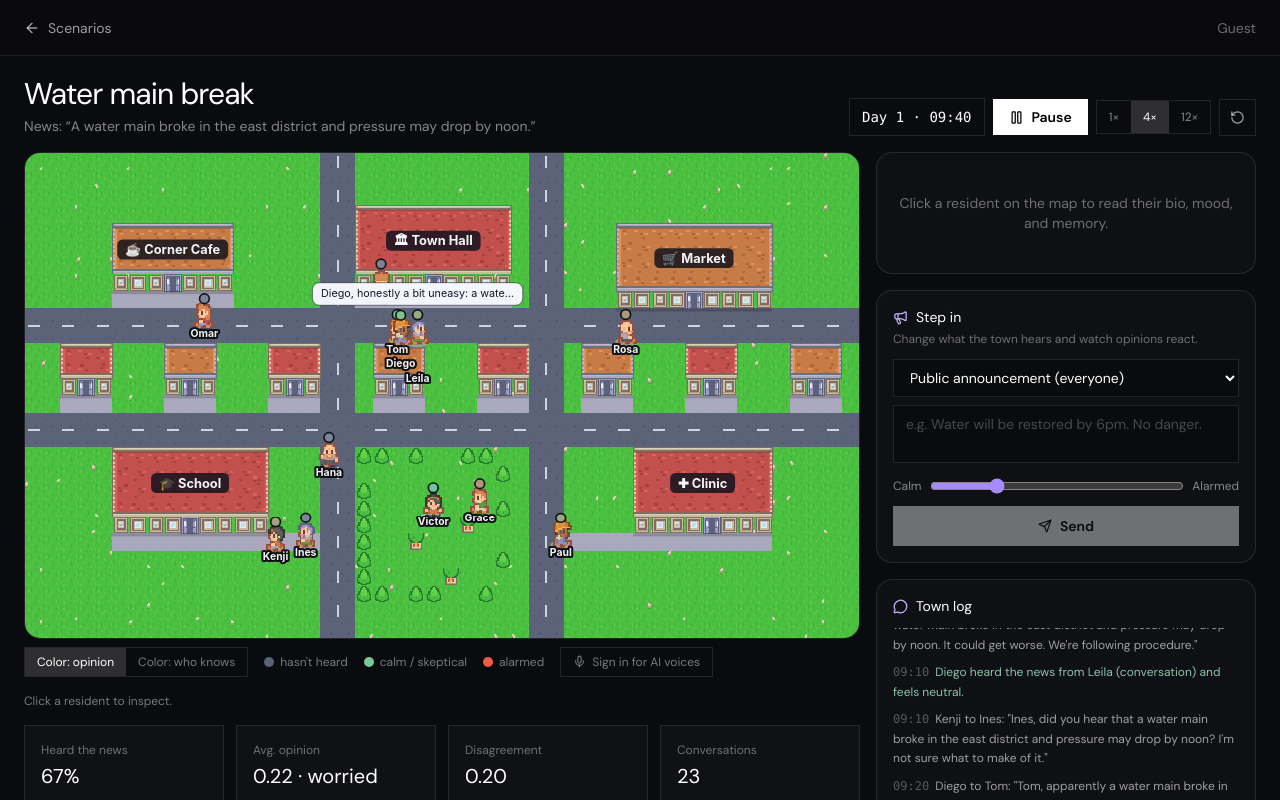
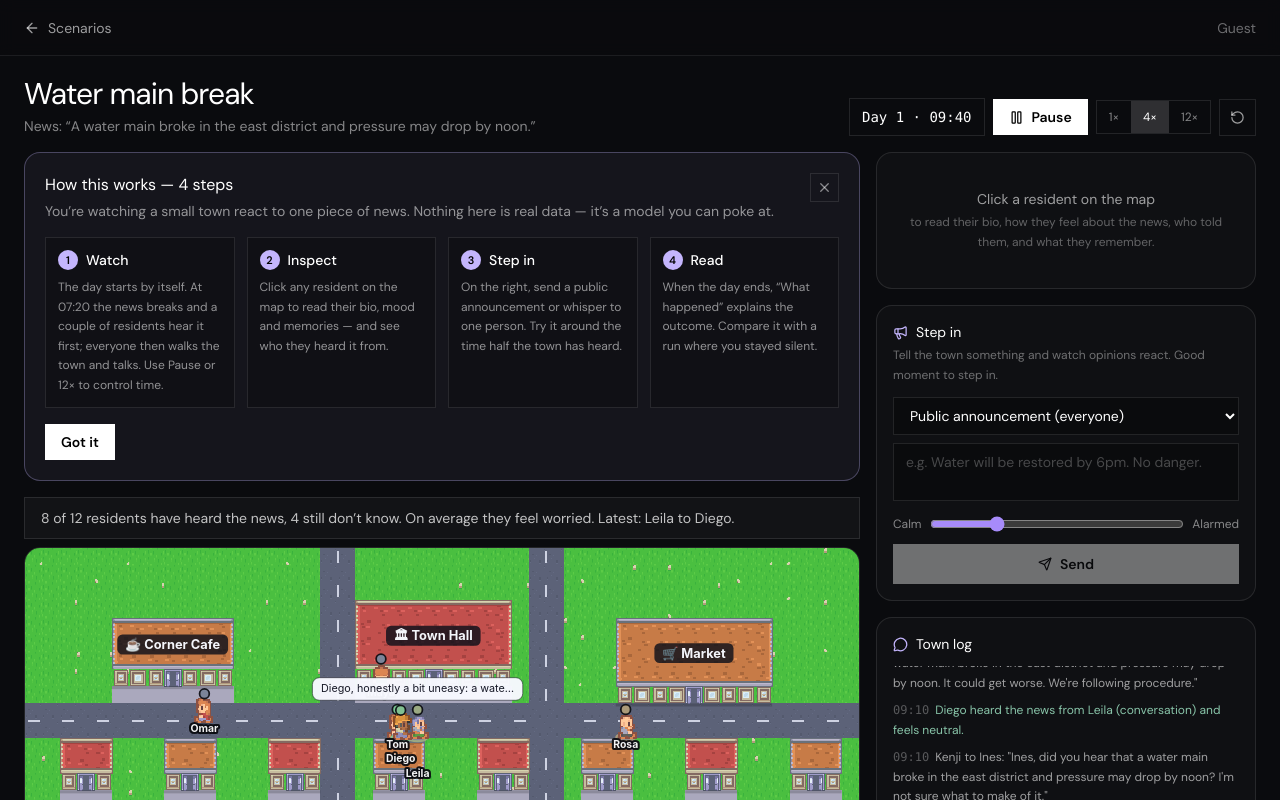
Before and after one commit to societyagent/society-agent, a React (Vite) app: page /app in a window 1280 px wide. Both pictures are taken after a click on the button "Start simulation". Shown: the top 800 px of the page. Built offline with nearby package versions, Linux system fonts and the light colour scheme.

Commit message:
Onboarding: first-run guide, plain-language narration, captioned stats, simpler scenario picker

```diff
--- a/src/pages/Workspace.tsx
+++ b/src/pages/Workspace.tsx
@@ -1,6 +1,6 @@
 import { useCallback, useEffect, useMemo, useRef, useState } from 'react'
 import { Link, useNavigate, useParams } from 'react-router'
-import { ArrowLeft, Bookmark, Check, Copy, Download, LogOut, Megaphone, MessageCircle, Mic, Pause, Play, RotateCcw, Send, Share2, Sparkles, Wallet } from 'lucide-react'
+import { ArrowLeft, Bookmark, Check, ChevronDown, Copy, Download, LogOut, Megaphone, MessageCircle, Mic, Pause, Play, RotateCcw, Send, Share2, Sparkles, Wallet, X } from 'lucide-react'
 import { Town } from '@/components/Town'
 import { api, useAuth, type Session } from '@/lib/auth'
 import { PLACES, clock, createState, dayClock, intervene, stepWorld, summarize, type Cfg, type Ev, type Intervention, type Metric, type State } from '@/engine/world'
@@ -66,14 +66,48 @@ export function Dashboard() {
       <div className="mt-8 grid gap-3 md:grid-cols-3">
         {TEMPLATES.map((x) => <button key={x.id} onClick={() => { setPick(x.id); setText('') }} className={`rounded-2xl border p-5 text-left transition ${pick === x.id ? 'border-violet-300/60 bg-violet-300/[.08]' : 'border-white/10 bg-white/[.025] hover:border-white/25'}`}><h3 className="text-lg">{x.title}</h3><p className="mt-2 text-sm leading-relaxed text-white/50">{x.blurb}</p><p className="mt-4 font-mono text-[10px] uppercase tracking-[.14em] text-white/35">{x.axis[0]} ↔ {x.axis[1]}</p></button>)}
       </div>
-      <div className="mt-6 grid gap-4 rounded-2xl border border-white/10 bg-white/[.025] p-5 md:grid-cols-2">
-        <label className="block text-sm text-white/70">Scenario name<input value={name} onChange={(e) => setName(e.target.value)} placeholder={t.title} className="mt-2 w-full rounded-xl border border-white/10 bg-black/30 px-3 py-2.5 text-sm outline-none focus:border-violet-300/50" /></label>
-        <label className="block text-sm text-white/70">The news that hits town (editable)<input value={text} onChange={(e) => setText(e.target.value)} placeholder={t.news.text} className="mt-2 w-full rounded-xl border border-white/10 bg-black/30 px-3 py-2.5 text-sm outline-none focus:border-violet-300/50" /></label>
+      <div className="mt-6 rounded-2xl border border-white/10 bg-white/[.025] p-5">
+        <p className="text-sm text-white/70">You picked <span className="font-medium text-white">{t.title}</span>. The news that will hit town:</p>
+        <p className="mt-2 rounded-xl border border-white/10 bg-black/30 px-4 py-3 text-sm leading-relaxed text-white/80">“{text.trim() || t.news.text}”</p>
+        <details className="group mt-4"><summary className="inline-flex cursor-pointer list-none items-center gap-1.5 text-sm text-violet-200 hover:underline"><ChevronDown size={15} className="transition group-open:rotate-180" /> Customize the news (optional)</summary>
+          <div className="mt-3 grid gap-4 md:grid-cols-2">
+            <label className="block text-sm text-white/70">Scenario name<input value={name} onChange={(e) => setName(e.target.value)} placeholder={t.title} className="mt-2 w-full rounded-xl border border-white/10 bg-black/30 px-3 py-2.5 text-sm outline-none focus:border-violet-300/50" /></label>
+            <label className="block text-sm text-white/70">News text<input value={text} onChange={(e) => setText(e.target.value)} placeholder={t.news.text} className="mt-2 w-full rounded-xl border border-white/10 bg-black/30 px-3 py-2.5 text-sm outline-none focus:border-violet-300/50" /></label>
+          </div></details>
       </div>
-      <button onClick={start} className="mt-6 inline-flex items-center gap-2 rounded-xl bg-white px-6 py-3.5 text-sm font-semibold text-black"><Play size={16} fill="currentColor" /> Start simulation</button>
+      <div className="mt-6 flex flex-wrap items-center gap-4"><button onClick={start} className="inline-flex items-center gap-2 rounded-xl bg-white px-7 py-4 text-base font-semibold text-black"><Play size={17} fill="currentColor" /> Start simulation</button><p className="text-sm text-white/40">About 1 minute at 4× speed · no sign-in needed</p></div>
       {auth.session && <p className="mt-4 text-sm text-white/40">Signed in as {short(auth.session.address)}. <Link to="/app/runs" className="text-violet-200 underline-offset-4 hover:underline">View saved runs</Link></p>}
     </div>
   </main>
+}
+
+/* ───────── Onboarding ───────── */
+const TOUR_KEY = 'society-agent-tour-v1'
+function Tour({ onClose }: { onClose: () => void }) {
+  const steps = [
+    ['Watch', 'The day starts by itself. At 07:20 the news breaks and a couple of residents hear it first; everyone then walks the town and talks. Use Pause or 12× to control time.'],
+    ['Inspect', 'Click any resident on the map to read their bio, mood and memories — and see who they heard it from.'],
+    ['Step in', 'On the right, send a public announcement or whisper to one person. Try it around the time half the town has heard.'],
+    ['Read', 'When the day ends, “What happened” explains the outcome. Compare it with a run where you stayed silent.'],
+  ]
+  return <section className="mb-4 rounded-2xl border border-violet-300/30 bg-violet-300/[.06] p-5">
+    <div className="flex items-start justify-between gap-3"><div><h2 className="text-base">How this works — 4 steps</h2><p className="mt-1 text-sm text-white/55">You’re watching a small town react to one piece of news. Nothing here is real data — it’s a model you can poke at.</p></div><button onClick={onClose} aria-label="Dismiss guide" className="rounded-lg border border-white/10 p-1.5 text-white/50 hover:text-white"><X size={15} /></button></div>
+    <ol className="mt-4 grid gap-3 md:grid-cols-4">{steps.map(([t, d], i) => <li key={t} className="rounded-xl border border-white/10 bg-black/25 p-3"><p className="flex items-center gap-2 text-sm font-medium"><span className="grid size-5 place-items-center rounded-full bg-violet-300 text-[11px] font-semibold text-black">{i + 1}</span>{t}</p><p className="mt-2 text-xs leading-relaxed text-white/55">{d}</p></li>)}</ol>
+    <button onClick={onClose} className="mt-4 rounded-lg bg-white px-4 py-2 text-sm font-semibold text-black">Got it</button>
+  </section>
+}
+
+/** One plain-language sentence about what is happening right now. */
+function narrate(st: State, events: Ev[], done: boolean, started: boolean, total: number): string {
+  if (!started) return 'The day is about to begin. The news breaks at 07:20 — watch who hears it first.'
+  const heard = st.agents.filter((a) => a.informed)
+  if (!heard.length) return 'Quiet morning. Nobody has heard the news yet.'
+  const mood = heard.reduce((n, a) => n + a.opinion, 0) / heard.length
+  const talk = [...events].reverse().find((e) => e.type === 'say')
+  const where = talk?.place ? PLACES.find((p) => p.id === talk.place)?.name : ''
+  const base = `${heard.length} of ${total} residents have heard the news${heard.length === total ? '' : `, ${total - heard.length} still don’t know`}. On average they feel ${stanceLabel(mood)}.`
+  if (done) return `The day is over. ${base} Scroll down for what happened.`
+  return talk ? `${base} Latest: ${talk.text.split(': ')[0]}${where ? ` at ${where}` : ''}.` : base
 }
 
 /* ───────── Simulation ───────── */
@@ -97,6 +131,8 @@ export function Simulation({ replay }: { replay?: { cfg: Cfg; ivs: { tick: numbe
   const [saved, setSaved] = useState<{ id: string; shared: boolean } | null>(replay ? { id: replay.id, shared: replay.shared } : null)
   const [saveErr, setSaveErr] = useState(''); const [copied, setCopied] = useState(false)
   const MAX = replay?.ticks ?? 144
+  const [tour, setTour] = useState(() => { try { return !replay && localStorage.getItem(TOUR_KEY) !== '1' } catch { return !replay } })
+  const closeTour = () => { setTour(false); try { localStorage.setItem(TOUR_KEY, '1') } catch { /* private mode */ } }
   // AI layer — purely cosmetic/explanatory: it never changes simulation state, so runs stay reproducible.
   const [voicesOn, setVoicesOn] = useState(false)
   const [voiceNote, setVoiceNote] = useState('')
@@ -204,20 +240,22 @@ export function Simulation({ replay }: { replay?: { cfg: Cfg; ivs: { tick: numbe
 
       <div className="mt-4 grid gap-4 xl:grid-cols-[minmax(0,1fr)_380px]">
         <div className="min-w-0">
+          {tour && <Tour onClose={closeTour} />}
+          <p className="mb-2 rounded-xl border border-white/10 bg-white/[.03] px-4 py-2.5 text-sm text-white/75" aria-live="polite">{narrate(s, events, done, s.tick > 0, s.agents.length)}</p>
           <Town agents={s.agents} selected={sel} mode={mode} onSelect={setSel} tick={s.tick} />
           <div className="mt-2 flex flex-wrap items-center gap-4 text-xs text-white/45">
             <div className="flex overflow-hidden rounded-lg border border-white/10">{(['opinion', 'informed'] as const).map((m) => <button key={m} onClick={() => setMode(m)} className={`px-3 py-1.5 ${mode === m ? 'bg-white/15 text-white' : 'hover:text-white'}`}>{m === 'opinion' ? 'Color: opinion' : 'Color: who knows'}</button>)}</div>
-            <span className="inline-flex items-center gap-1.5"><i className="size-2.5 rounded-full bg-[#5b6178]" /> hasn't heard</span>
+            <span className="text-white/30">Dot above each head =</span><span className="inline-flex items-center gap-1.5"><i className="size-2.5 rounded-full bg-[#7c8499]" /> hasn't heard</span>
             <span className="inline-flex items-center gap-1.5"><i className="size-2.5 rounded-full bg-[#78c896]" /> calm / skeptical</span>
             <span className="inline-flex items-center gap-1.5"><i className="size-2.5 rounded-full bg-[#ef5a46]" /> alarmed</span>
             {!replay && (auth.session
               ? <button onClick={() => setVoicesOn((v) => !v)} className={`inline-flex items-center gap-1.5 rounded-lg border px-3 py-1.5 ${voicesOn ? 'border-violet-300/60 bg-violet-300/15 text-violet-100' : 'border-white/10 hover:text-white'}`}><Mic size={13} /> AI voices {voicesOn ? 'on' : 'off'}</button>
               : <button onClick={auth.signIn} className="inline-flex items-center gap-1.5 rounded-lg border border-white/10 px-3 py-1.5 hover:text-white"><Mic size={13} /> Sign in for AI voices</button>)}
             {voiceNote && <span className="text-amber-200/80">{voiceNote}</span>}
-            <span>Click a resident to inspect.</span>
+            <button onClick={() => setTour(true)} className="underline-offset-4 hover:text-white hover:underline">How does this work?</button>
           </div>
           <div className="mt-4 grid grid-cols-2 gap-3 md:grid-cols-4">
-            {[['Heard the news', `${Math.round((last?.informed ?? 0) * 100)}%`], [`Avg. opinion`, last ? `${last.mean.toFixed(2)} · ${stanceLabel(last.mean)}` : '—'], ['Disagreement', last ? last.spread.toFixed(2) : '—'], ['Conversations', String(last?.talks ?? 0)]].map(([k, v]) => <div key={k} className="rounded-xl border border-white/10 bg-white/[.025] p-4"><p className="text-xs text-white/40">{k}</p><p className="mt-1 text-xl tabular-nums">{v}</p></div>)}
+            {[['Heard the news', `${Math.round((last?.informed ?? 0) * 100)}%`, `of ${s.agents.length} residents`], [`Avg. opinion`, last ? `${last.mean.toFixed(2)} · ${stanceLabel(last.mean)}` : '—', `${cfg.axis[0]} −1 … +1 ${cfg.axis[1]}`], ['Disagreement', last ? last.spread.toFixed(2) : '—', '0 = everyone agrees'], ['Conversations', String(last?.talks ?? 0), 'so far today']].map(([k, v, h]) => <div key={k} className="rounded-xl border border-white/10 bg-white/[.025] p-4"><p className="text-xs text-white/40">{k}</p><p className="mt-1 text-xl tabular-nums">{v}</p><p className="mt-1 text-[11px] leading-snug text-white/30">{h}</p></div>)}
           </div>
           <div className="mt-3 rounded-2xl border border-white/10 bg-white/[.025] p-4"><Chart metrics={metrics} axis={cfg.axis} /></div>
 
@@ -263,12 +301,12 @@ export function Simulation({ replay }: { replay?: { cfg: Cfg; ivs: { tick: numbe
               {auth.session ? <form onSubmit={(e) => { e.preventDefault(); ask() }} className="mt-2 flex gap-2"><input value={question} onChange={(e) => setQuestion(e.target.value)} maxLength={300} placeholder={agent.informed ? 'How are you feeling about this?' : 'Have you heard anything today?'} className="min-w-0 flex-1 rounded-lg border border-white/10 bg-black/30 px-3 py-2 text-xs outline-none placeholder:text-white/25 focus:border-violet-300/50" /><button disabled={asking || !question.trim()} className="rounded-lg bg-white px-3 py-2 text-xs font-semibold text-black disabled:opacity-40">{asking ? '…' : 'Ask'}</button></form>
                 : <button onClick={auth.signIn} className="mt-2 w-full rounded-lg border border-white/15 px-3 py-2 text-xs text-white/70">Sign in to interview residents</button>}
               {askErr && <p className="mt-2 text-xs text-rose-300">{askErr}</p>}
-            </div> : <p className="py-6 text-center text-sm text-white/40">Click a resident on the map to read their bio, mood, and memory.</p>}
+            </div> : <div className="py-5 text-center"><p className="text-sm text-white/60">Click a resident on the map</p><p className="mt-1 text-xs leading-relaxed text-white/35">to read their bio, how they feel about the news, who told them, and what they remember{auth.session ? ' — and interview them' : ''}.</p></div>}
           </section>
 
           <section className="rounded-2xl border border-white/10 bg-white/[.025] p-4">
             <h2 className="flex items-center gap-2 text-sm"><Megaphone size={15} className="text-violet-300" /> Step in</h2>
-            <p className="mt-1 text-xs text-white/40">Change what the town hears and watch opinions react.</p>
+            <p className="mt-1 text-xs leading-relaxed text-white/40">{s.tick === 0 ? 'Available once the simulation has started.' : `Tell the town something and watch opinions react. ${Math.round((last?.informed ?? 0) * 100) < 40 ? 'Tip: wait until more people have heard the news.' : 'Good moment to step in.'}`}</p>
             <select value={String(target)} onChange={(e) => setTarget(e.target.value === 'all' ? 'all' : Number(e.target.value))} className="mt-3 w-full rounded-lg border border-white/10 bg-black/30 px-3 py-2 text-sm outline-none"><option value="all">Public announcement (everyone)</option>{s.agents.map((a) => <option key={a.id} value={a.id}>Whisper to {a.name}</option>)}</select>
             <textarea value={text} onChange={(e) => setText(e.target.value)} rows={2} placeholder="e.g. Water will be restored by 6pm. No danger." className="mt-2 w-full resize-none rounded-lg border border-white/10 bg-black/30 px-3 py-2 text-sm outline-none placeholder:text-white/25 focus:border-violet-300/50" />
             <div className="mt-2 flex items-center gap-2 text-xs text-white/50"><span>{cfg.axis[0]}</span><input type="range" min={-1} max={1} step={0.1} value={stance} onChange={(e) => setStance(Number(e.target.value))} className="flex-1 accent-violet-400" /><span>{cfg.axis[1]}</span></div>
```
